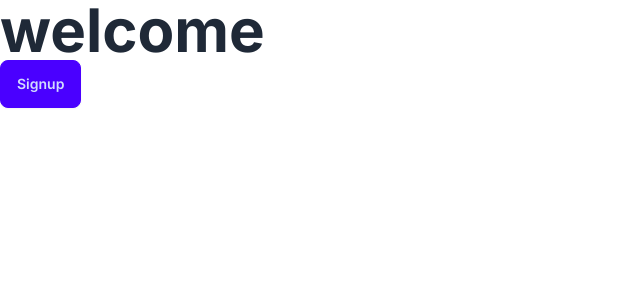
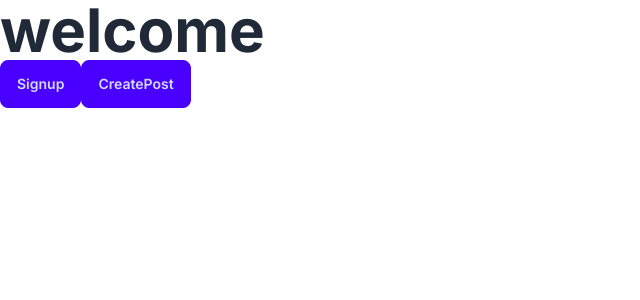
Before and after one commit to steb1/social-network, a Next.js app in the folder frontend/: page / in a window 1280 px wide. Shown: the top 300 px of the page, without its empty margins (0-640 px from the left). Built offline with nearby package versions, Linux system fonts and the light colour scheme.

Commit message:
first commit

```diff
--- a/frontend/app/page.js
+++ b/frontend/app/page.js
@@ -7,6 +7,9 @@ export default function Home() {
       <Link href="auth/signup" className="btn btn-primary ">
         Signup
       </Link>
+      <Link href="auth/signup" className="btn btn-primary ">
+       CreatePost
+      </Link>
     </main>
   );
 }
```
